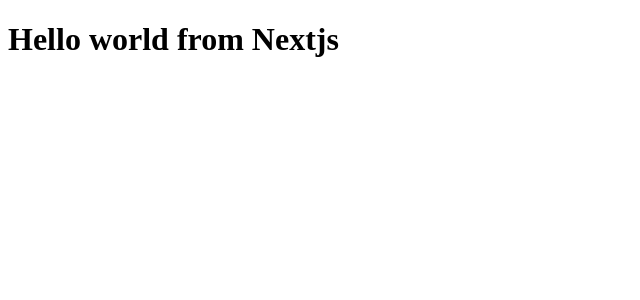
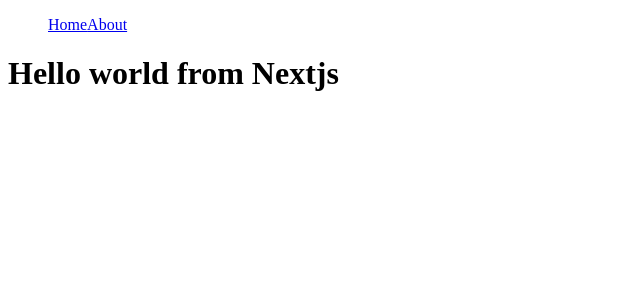
Before and after one commit to f3rcho/next-avocado, a Next.js app: page / in a window 1280 px wide. Shown: the top 300 px of the page, without its empty margins (0-640 px from the left). Built offline with nearby package versions, Linux system fonts and the light colour scheme.

Commit message:
Linking pages

```diff
--- /dev/null
+++ b/component/Navbar/Navbar.js
@@ -0,0 +1,20 @@
+import React from 'react';
+import Link from 'next/link';
+
+const Navbar = () => {
+  return (
+    <nav>
+      <menu>
+        <Link href='/'>
+          <a>Home</a>
+        </Link>
+
+        <Link href='/about'>
+          <a>About</a>
+        </Link>
+      </menu>
+    </nav>
+  );
+};
+
+export default Navbar;
--- a/pages/about.js
+++ b/pages/about.js
@@ -1,8 +1,10 @@
 import React from 'react';
+import Navbar from '../component/Navbar/Navbar';
 
 const About = () => {
   return (
     <div>
+      <Navbar />
       <h1>Hello from About</h1>
     </div>
   );
--- a/pages/index.js
+++ b/pages/index.js
@@ -1,8 +1,10 @@
 import React from 'react';
+import Navbar from '../component/Navbar/Navbar';
 
 const Home = () => {
   return (
     <div>
+      <Navbar />
       <h1>Hello world from Nextjs</h1>
     </div>
   );
```
